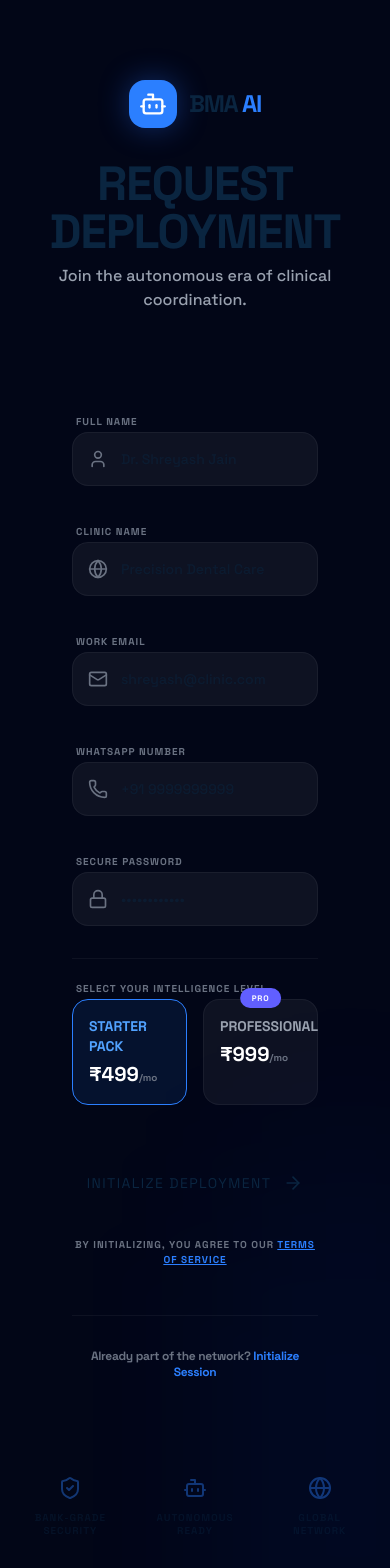
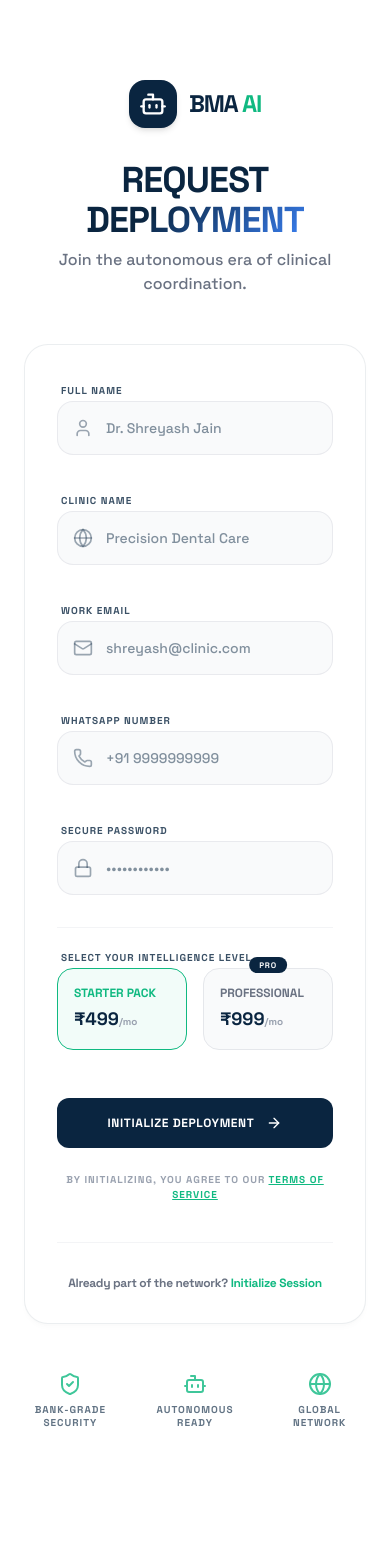
Before and after one commit to jainshreyash001-u/bookmyappointment, a React (Vite) app in the folder frontend/: page /signup in a window 390 px wide. Shown: the top 1568 px of the page. After the commit the page ends 1509 px from the top, so only its background shows below. Built offline with nearby package versions, Linux system fonts and the light colour scheme.

Commit message:
design: refine underlying pages contrast and button styles

```diff
--- a/frontend/src/pages/FeaturesPage.jsx
+++ b/frontend/src/pages/FeaturesPage.jsx
@@ -1,7 +1,7 @@
 import React from 'react';
 import { motion } from 'framer-motion';
 import { Link } from 'react-router-dom';
-import { MessageSquare, Calendar, Phone, ShieldCheck, Zap, Bot, UserCog, AlarmClock, Trash2, Globe, Mic, LayoutPanelTop, ChevronRight, Activity, Key } from 'lucide-react';
+import { MessageSquare, Phone, Trash2, LayoutPanelTop, UserCog, ChevronRight, Activity, Mic, Bot } from 'lucide-react';
 
 const FeaturesPage = () => {
   const features = [
@@ -9,15 +9,14 @@ const FeaturesPage = () => {
       icon: MessageSquare,
       title: 'WhatsApp Intelligence',
       desc: 'Our AI doesn\'t just read; it understands context. Patients get a natural booking experience on the app they already use.',
-      image: '/assets/whatsapp_3d_mockup.png',
-      color: 'blue',
+      color: 'emerald',
       points: ['Natural Language Processing', 'Instant Appointment Locking', 'Multilingual Fluency']
     },
     {
       icon: Mic,
       title: 'Voice & Text Omnichannel',
       desc: 'Patients can book via voice notes or text. The AI transcribes voice in real-time and responds with perfect clarity.',
-      color: 'cyan',
+      color: 'blue',
       points: ['Whisper v3 Transcription', 'Audio Sentiment Analysis', 'Instant Voice Replies']
     },
     {
@@ -37,7 +36,7 @@ const FeaturesPage = () => {
       icon: Trash2,
       title: '6-Hour Final Release',
       desc: 'Our system enforces a strict 6-hour confirmation cutoff. If a slot remains unconfirmed, it is automatically released to ensure zero empty chairs.',
-      color: 'red',
+      color: 'rose',
       points: [
         'Automatic slot recycling',
         'Manual override for PENDING status',
@@ -45,25 +44,36 @@ const FeaturesPage = () => {
         'Optimized for walk-in availability'
       ]
     },
-
     {
       icon: LayoutPanelTop,
       title: 'Website Booking Widget',
       desc: 'Embed our 3D intelligence into your existing site. A seamless bridge between your web presence and your dental chair.',
-      color: 'blue',
+      color: 'teal',
       points: ['1-Minute Integration', 'Custom Brand Styling', 'Mobile-First Design']
     },
     {
       icon: UserCog,
       title: 'Dentist-Agent Sync',
       desc: 'Total control. Monitor AI conversations in real-time and intervene whenever you need to add a personal touch.',
-      color: 'orange',
+      color: 'amber',
       points: ['Live Conversation Feed', 'Agent Takeover Mode', 'Strategic Analytics']
     }
   ];
 
+  // Helper map for tailwind classes to prevent compilation pruning
+  const colorClasses = {
+    emerald: { bg: 'bg-emerald-500/10', border: 'border-emerald-500/20', text: 'text-emerald-500', hoverBg: 'group-hover:bg-emerald-500' },
+    blue: { bg: 'bg-blue-500/10', border: 'border-blue-500/20', text: 'text-blue-500', hoverBg: 'group-hover:bg-blue-500' },
+    indigo: { bg: 'bg-indigo-500/10', border: 'border-indigo-500/20', text: 'text-indigo-500', hoverBg: 'group-hover:bg-indigo-500' },
+    rose: { bg: 'bg-rose-500/10', border: 'border-rose-500/20', text: 'text-rose-500', hoverBg: 'group-hover:bg-rose-500' },
+    teal: { bg: 'bg-teal-500/10', border: 'border-teal-500/20', text: 'text-teal-500', hoverBg: 'group-hover:bg-teal-500' },
+    amber: { bg: 'bg-amber-500/10', border: 'border-amber-500/20', text: 'text-amber-500', hoverBg: 'group-hover:bg-amber-500' }
+  };
+
   return (
-    <div className="pt-28 pb-20 px-6">
+    <div className="pt-28 pb-20 px-6 relative bg-white min-h-screen text-[#0a2540]">
+      <div className="mesh-gradient" />
+
       <div className="max-w-7xl mx-auto">
         {/* Header Section */}
         <div className="mb-16 text-center">
@@ -72,87 +82,96 @@ const FeaturesPage = () => {
             animate={{ opacity: 1 }}
             className="flex justify-center mb-4"
           >
-            <div className="px-4 py-1.5 rounded-full border border-blue-500/20 bg-blue-500/5 text-blue-400 text-xs font-bold tracking-[0.3em] uppercase">
+            <span className="px-4 py-1.5 rounded-full border border-[#10b981]/20 bg-[#10b981]/5 text-[#10b981] text-xs font-black tracking-widest uppercase">
               Technical Features
-            </div>
+            </span>
           </motion.div>
           <motion.h1
             initial={{ opacity: 0, y: 20 }}
             animate={{ opacity: 1, y: 0 }}
-            className="text-4xl lg:text-5xl font-black mb-6 tracking-tighter"
+            className="text-4xl lg:text-5xl font-black mb-6 tracking-tighter text-[#0a2540]"
           >
-            THE <span className="text-gradient">AUTONOMOUS</span> CORE
+            THE <span className="text-gradient-clinical">AUTONOMOUS</span> CORE
           </motion.h1>
-          <p className="text-xl text-gray-400 max-w-2xl mx-auto font-medium">
+          <p className="text-lg text-gray-500 max-w-2xl mx-auto font-medium">
             We've built a multi-layered intelligence system designed to handle every complexity of a modern dental practice.
           </p>
         </div>
 
         {/* Features Grid */}
         <div className="grid md:grid-cols-2 lg:grid-cols-3 gap-8">
-          {features.map((f, i) => (
+          {features.map((f, i) => {
+            const cls = colorClasses[f.color] || colorClasses.blue;
+            return (
               <motion.div
                 key={i}
                 initial={{ opacity: 0, y: 30 }}
                 whileInView={{ opacity: 1, y: 0 }}
                 viewport={{ once: true }}
                 transition={{ delay: i * 0.1 }}
-              className="cyber-card p-10 group"
+                className="clinical-card p-8 group flex flex-col justify-between"
               >
+                <div>
                   {/* Card Header */}
-              <div className="flex justify-between items-start mb-10">
-                <div className={`w-14 h-14 bg-${f.color}-500/10 rounded-2xl flex items-center justify-center border border-${f.color}-500/20 group-hover:bg-${f.color}-500 group-hover:scale-110 transition-all duration-500`}>
-                  <f.icon className={`w-7 h-7 text-${f.color}-400 group-hover:text-white transition-colors`} />
+                  <div className="flex justify-between items-start mb-8">
+                    <div className={`w-12 h-12 ${cls.bg} rounded-2xl flex items-center justify-center border ${cls.border} ${cls.hoverBg} group-hover:scale-110 transition-all duration-300`}>
+                      <f.icon className={`w-6 h-6 ${cls.text} group-hover:text-white transition-colors`} />
                     </div>
                     {f.premium && (
-                  <div className="px-3 py-1 bg-indigo-500/10 border border-indigo-500/20 text-indigo-400 text-[10px] font-black uppercase tracking-widest rounded-lg">
+                      <span className="px-2.5 py-1 bg-indigo-50 border border-indigo-100 text-indigo-600 text-[10px] font-black uppercase tracking-wider rounded-lg">
                         PRO
-                  </div>
+                      </span>
                     )}
                   </div>
 
-              <h3 className="text-2xl font-black mb-4 tracking-tight group-hover:text-blue-400 transition-colors">{f.title}</h3>
-              <p className="text-gray-400 text-sm leading-relaxed mb-10 font-medium">{f.desc}</p>
+                  <h3 className="text-xl font-extrabold mb-3 tracking-tight text-[#0a2540] group-hover:text-[#10b981] transition-colors">
+                    {f.title}
+                  </h3>
+                  <p className="text-gray-500 text-sm leading-relaxed mb-6 font-medium">
+                    {f.desc}
+                  </p>
 
                   {/* Data Points */}
-              <div className="space-y-4 mb-10">
+                  <div className="space-y-3 mb-8">
                     {f.points.map((point, j) => (
-                  <div key={j} className="flex items-center gap-3 text-[11px] font-bold text-gray-300 uppercase tracking-wider">
-                    <ChevronRight className="w-4 h-4 text-blue-500" />
-                    {point}
+                      <div key={j} className="flex items-start gap-2.5 text-[11px] font-bold text-gray-600 uppercase tracking-wider">
+                        <ChevronRight className="w-4 h-4 text-[#10b981] shrink-0 mt-0.5" />
+                        <span>{point}</span>
                       </div>
                     ))}
                   </div>
+                </div>
 
                 {/* Footer Visual */}
-              <div className="pt-6 border-t border-white/5 flex items-center justify-between opacity-30 group-hover:opacity-100 transition-opacity">
+                <div className="pt-5 border-t border-gray-100 flex items-center justify-between opacity-40 group-hover:opacity-100 transition-opacity">
                   <div className="flex gap-1">
                     {[1, 2, 3, 4, 5].map(b => (
-                    <div key={b} className="w-1 h-3 bg-blue-500/50 rounded-full" />
+                      <div key={b} className="w-1 h-3 bg-[#10b981]/50 rounded-full" />
                     ))}
                   </div>
-                <Activity className="w-4 h-4 text-blue-500" />
+                  <Activity className="w-4 h-4 text-[#10b981]" />
                 </div>
               </motion.div>
-          ))}
+            );
+          })}
         </div>
 
         {/* Global Capabilities Summary */}
         <motion.div
           initial={{ opacity: 0 }}
           whileInView={{ opacity: 1 }}
-          className="mt-20 p-10 rounded-[2.5rem] border border-white/5 bg-gradient-to-br from-blue-600/10 to-transparent relative overflow-hidden"
+          className="mt-20 p-10 rounded-[2.5rem] border border-gray-200/80 bg-[#0a2540] relative overflow-hidden text-white"
         >
-          <div className="relative z-10 flex flex-col lg:flex-row items-center justify-between gap-12">
-            <div className="max-w-xl">
-              <h2 className="text-3xl font-black mb-4 tracking-tight">READY FOR DEPLOYMENT?</h2>
-              <p className="text-gray-400 font-medium">Experience the next generation of dental practice management today.</p>
+          <div className="relative z-10 flex flex-col lg:flex-row items-center justify-between gap-8">
+            <div className="max-w-xl text-center lg:text-left">
+              <h2 className="text-3xl font-black mb-3 tracking-tight">READY FOR DEPLOYMENT?</h2>
+              <p className="text-gray-300 font-medium">Experience the next generation of dental practice management today.</p>
             </div>
-            <Link to="/signup" className="cyber-button px-12 py-5 whitespace-nowrap">
+            <Link to="/signup" className="clinical-btn-accent px-10 py-4.5 whitespace-nowrap text-xs tracking-wider uppercase font-black">
               INITIALIZE SETUP
             </Link>
           </div>
-          <Bot className="absolute -bottom-10 -right-10 w-64 h-64 text-white/5 rotate-12" />
+          <Bot className="absolute -bottom-10 -right-10 w-64 h-64 text-white/5 rotate-12 pointer-events-none" />
         </motion.div>
       </div>
     </div>
--- a/frontend/src/pages/SignupPage.jsx
+++ b/frontend/src/pages/SignupPage.jsx
@@ -5,29 +5,25 @@ import { Bot, Mail, Lock, ArrowRight, User, Phone, Globe, ShieldCheck } from 'lu
 
 const SignupPage = () => {
   const navigate = useNavigate();
-  const [step, setStep] = useState(1);
   const [formData, setFormData] = useState({
     name: '',
     email: '',
     clinic: '',
     phone: '',
     password: '',
-    plan: 'starter' // default plan
+    plan: 'starter'
   });
 
   const handleSubmit = (e) => {
     e.preventDefault();
-    // For demo: Mock Razorpay flow and navigate to onboarding
     localStorage.setItem('authToken', 'demo-token');
     localStorage.setItem('userPlan', formData.plan);
     navigate('/onboarding');
   };
 
   return (
-    <div className="min-h-screen relative flex items-center justify-center px-6 overflow-hidden bg-[#020617] py-20">
-      {/* Visual Background */}
+    <div className="min-h-screen relative flex items-center justify-center px-6 overflow-hidden bg-white py-20 text-[#0a2540]">
       <div className="mesh-gradient" />
-      <div className="absolute bottom-[-10%] right-[-10%] w-[40%] h-[40%] bg-blue-600/10 blur-[120px] rounded-full animate-pulse" />
 
       <motion.div
         initial={{ opacity: 0, scale: 0.95 }}
@@ -36,125 +32,125 @@ const SignupPage = () => {
       >
         <div className="text-center mb-12">
           <Link to="/" className="inline-flex items-center gap-3 group mb-8">
-            <div className="w-12 h-12 bg-blue-500 rounded-2xl flex items-center justify-center group-hover:scale-110 transition-transform shadow-[0_0_30px_rgba(37,99,235,0.4)]">
+            <div className="w-12 h-12 bg-[#0a2540] rounded-2xl flex items-center justify-center group-hover:scale-110 transition-transform shadow-md">
               <Bot className="w-7 h-7 text-white" />
             </div>
-            <span className="text-2xl font-black tracking-tighter">BMA <span className="text-blue-500">AI</span></span>
+            <span className="text-2xl font-black tracking-tighter text-[#0a2540]">BMA <span className="text-[#10b981]">AI</span></span>
           </Link>
-          <h1 className="text-5xl font-black tracking-tight uppercase">REQUEST <span className="text-gradient">DEPLOYMENT</span></h1>
-          <p className="text-gray-400 font-medium mt-2">Join the autonomous era of clinical coordination.</p>
+          <h1 className="text-4xl lg:text-5xl font-black tracking-tight uppercase text-[#0a2540]">
+            REQUEST <span className="text-gradient-clinical">DEPLOYMENT</span>
+          </h1>
+          <p className="text-gray-500 font-medium mt-2">Join the autonomous era of clinical coordination.</p>
         </div>
 
-        <div className="cyber-card p-12 relative overflow-hidden">
-          <div className="scanline" />
-
+        <div className="clinical-card p-8 sm:p-12 relative overflow-hidden">
           <form onSubmit={handleSubmit} className="space-y-8">
             <div className="grid md:grid-cols-2 gap-8">
               <div className="space-y-2">
-                <label className="text-[10px] font-black uppercase tracking-widest text-gray-500 ml-1">Full Name</label>
+                <label className="text-[10px] font-black uppercase tracking-widest text-[#0a2540]/80 ml-1">Full Name</label>
                 <div className="relative">
-                  <User className="absolute left-4 top-1/2 -translate-y-1/2 w-5 h-5 text-gray-500" />
+                  <User className="absolute left-4 top-1/2 -translate-y-1/2 w-5 h-5 text-[#0a2540]/40" />
                   <input
                     type="text" required placeholder="Dr. Shreyash Jain"
-                    className="w-full bg-white/5 border border-white/5 rounded-2xl py-4 pl-12 pr-6 text-sm font-medium focus:border-blue-500/50 focus:bg-blue-500/5 outline-none transition-all"
+                    className="w-full bg-gray-50 border border-gray-200/80 rounded-2xl py-4 pl-12 pr-6 text-sm font-medium focus:bg-white focus:border-[#10b981] focus:ring-1 focus:ring-[#10b981]/20 outline-none transition-all"
                   />
                 </div>
               </div>
 
               <div className="space-y-2">
-                <label className="text-[10px] font-black uppercase tracking-widest text-gray-500 ml-1">Clinic Name</label>
+                <label className="text-[10px] font-black uppercase tracking-widest text-[#0a2540]/80 ml-1">Clinic Name</label>
                 <div className="relative">
-                  <Globe className="absolute left-4 top-1/2 -translate-y-1/2 w-5 h-5 text-gray-500" />
+                  <Globe className="absolute left-4 top-1/2 -translate-y-1/2 w-5 h-5 text-[#0a2540]/40" />
                   <input
                     type="text" required placeholder="Precision Dental Care"
-                    className="w-full bg-white/5 border border-white/5 rounded-2xl py-4 pl-12 pr-6 text-sm font-medium focus:border-blue-500/50 focus:bg-blue-500/5 outline-none transition-all"
+                    className="w-full bg-gray-50 border border-gray-200/80 rounded-2xl py-4 pl-12 pr-6 text-sm font-medium focus:bg-white focus:border-[#10b981] focus:ring-1 focus:ring-[#10b981]/20 outline-none transition-all"
                   />
                 </div>
               </div>
 
               <div className="space-y-2">
-                <label className="text-[10px] font-black uppercase tracking-widest text-gray-500 ml-1">Work Email</label>
+                <label className="text-[10px] font-black uppercase tracking-widest text-[#0a2540]/80 ml-1">Work Email</label>
                 <div className="relative">
-                  <Mail className="absolute left-4 top-1/2 -translate-y-1/2 w-5 h-5 text-gray-500" />
+                  <Mail className="absolute left-4 top-1/2 -translate-y-1/2 w-5 h-5 text-[#0a2540]/40" />
                   <input
                     type="email" required placeholder="shreyash@clinic.com"
-                    className="w-full bg-white/5 border border-white/5 rounded-2xl py-4 pl-12 pr-6 text-sm font-medium focus:border-blue-500/50 focus:bg-blue-500/5 outline-none transition-all"
+                    className="w-full bg-gray-50 border border-gray-200/80 rounded-2xl py-4 pl-12 pr-6 text-sm font-medium focus:bg-white focus:border-[#10b981] focus:ring-1 focus:ring-[#10b981]/20 outline-none transition-all"
                   />
                 </div>
               </div>
 
               <div className="space-y-2">
-                <label className="text-[10px] font-black uppercase tracking-widest text-gray-500 ml-1">WhatsApp Number</label>
+                <label className="text-[10px] font-black uppercase tracking-widest text-[#0a2540]/80 ml-1">WhatsApp Number</label>
                 <div className="relative">
-                  <Phone className="absolute left-4 top-1/2 -translate-y-1/2 w-5 h-5 text-gray-500" />
+                  <Phone className="absolute left-4 top-1/2 -translate-y-1/2 w-5 h-5 text-[#0a2540]/40" />
                   <input
                     type="tel" required placeholder="+91 9999999999"
-                    className="w-full bg-white/5 border border-white/5 rounded-2xl py-4 pl-12 pr-6 text-sm font-medium focus:border-blue-500/50 focus:bg-blue-500/5 outline-none transition-all"
+                    className="w-full bg-gray-50 border border-gray-200/80 rounded-2xl py-4 pl-12 pr-6 text-sm font-medium focus:bg-white focus:border-[#10b981] focus:ring-1 focus:ring-[#10b981]/20 outline-none transition-all"
                   />
                 </div>
               </div>
             </div>
 
             <div className="space-y-2">
-              <label className="text-[10px] font-black uppercase tracking-widest text-gray-500 ml-1">Secure Password</label>
+              <label className="text-[10px] font-black uppercase tracking-widest text-[#0a2540]/80 ml-1">Secure Password</label>
               <div className="relative">
-                <Lock className="absolute left-4 top-1/2 -translate-y-1/2 w-5 h-5 text-gray-500" />
+                <Lock className="absolute left-4 top-1/2 -translate-y-1/2 w-5 h-5 text-[#0a2540]/40" />
                 <input
                   type="password" required placeholder="••••••••••••"
-                  className="w-full bg-white/5 border border-white/5 rounded-2xl py-4 pl-12 pr-6 text-sm font-medium focus:border-blue-500/50 focus:bg-blue-500/5 outline-none transition-all"
+                  className="w-full bg-gray-50 border border-gray-200/80 rounded-2xl py-4 pl-12 pr-6 text-sm font-medium focus:bg-white focus:border-[#10b981] focus:ring-1 focus:ring-[#10b981]/20 outline-none transition-all"
                   value={formData.password}
                   onChange={(e) => setFormData({...formData, password: e.target.value})}
                 />
               </div>
             </div>
 
-            <div className="space-y-4 pt-4 border-t border-white/5">
-              <label className="text-[10px] font-black uppercase tracking-widest text-gray-500 ml-1">Select Your Intelligence Level</label>
+            <div className="space-y-4 pt-4 border-t border-gray-100">
+              <label className="text-[10px] font-black uppercase tracking-widest text-[#0a2540]/80 ml-1">Select Your Intelligence Level</label>
               <div className="grid grid-cols-2 gap-4">
                 <div
                   onClick={() => setFormData({...formData, plan: 'starter'})}
-                  className={`cursor-pointer p-4 rounded-2xl border transition-all ${formData.plan === 'starter' ? 'bg-blue-500/10 border-blue-500 text-blue-400' : 'bg-white/5 border-white/5 text-gray-400 hover:border-white/20'}`}
+                  className={`cursor-pointer p-4 rounded-2xl border transition-all ${formData.plan === 'starter' ? 'bg-[#10b981]/5 border-[#10b981] text-[#10b981]' : 'bg-gray-50 border-gray-200 text-gray-500 hover:border-gray-300'}`}
                 >
-                  <div className="text-sm font-black uppercase mb-1">Starter Pack</div>
-                  <div className="text-xl font-black text-white">₹499<span className="text-[10px] text-gray-500">/mo</span></div>
+                  <div className="text-xs font-black uppercase mb-1">Starter Pack</div>
+                  <div className="text-lg font-black text-[#0a2540]">₹499<span className="text-[10px] text-gray-400 font-bold">/mo</span></div>
                 </div>
                 <div
                   onClick={() => setFormData({...formData, plan: 'pro'})}
-                  className={`cursor-pointer p-4 rounded-2xl border relative transition-all ${formData.plan === 'pro' ? 'bg-indigo-500/10 border-indigo-500 text-indigo-400' : 'bg-white/5 border-white/5 text-gray-400 hover:border-white/20'}`}
+                  className={`cursor-pointer p-4 rounded-2xl border relative transition-all ${formData.plan === 'pro' ? 'bg-[#0a2540]/5 border-[#0a2540] text-[#0a2540]' : 'bg-gray-50 border-gray-200 text-gray-500 hover:border-gray-300'}`}
                 >
-                  <div className="absolute -top-3 left-1/2 -translate-x-1/2 px-3 py-1 bg-indigo-500 text-white text-[8px] font-black tracking-widest uppercase rounded-full">PRO</div>
-                  <div className="text-sm font-black uppercase mb-1">Professional</div>
-                  <div className="text-xl font-black text-white">₹999<span className="text-[10px] text-gray-500">/mo</span></div>
+                  <div className="absolute -top-3 left-1/2 -translate-x-1/2 px-2.5 py-0.5 bg-[#0a2540] text-white text-[8px] font-black tracking-widest uppercase rounded-full">PRO</div>
+                  <div className="text-xs font-black uppercase mb-1">Professional</div>
+                  <div className="text-lg font-black text-[#0a2540]">₹999<span className="text-[10px] text-gray-400 font-bold">/mo</span></div>
                 </div>
               </div>
             </div>
 
             <div className="pt-4">
-              <button type="submit" className="w-full cyber-button py-5 text-sm tracking-widest uppercase flex items-center justify-center gap-3">
+              <button type="submit" className="clinical-btn-primary w-full py-4 text-xs tracking-wider uppercase font-black flex items-center justify-center gap-3">
                 INITIALIZE DEPLOYMENT
-                <ArrowRight className="w-5 h-5" />
+                <ArrowRight className="w-4 h-4" />
               </button>
-              <p className="text-[10px] text-center text-gray-500 mt-6 font-bold tracking-widest uppercase">
-                BY INITIALIZING, YOU AGREE TO OUR <a href="#" className="text-blue-500 underline">TERMS OF SERVICE</a>
+              <p className="text-[10px] text-center text-gray-400 mt-6 font-bold tracking-widest uppercase">
+                BY INITIALIZING, YOU AGREE TO OUR <a href="#" className="text-[#10b981] underline">TERMS OF SERVICE</a>
               </p>
             </div>
           </form>
 
-          <div className="mt-12 pt-8 border-t border-white/5 text-center">
+          <div className="mt-10 pt-8 border-t border-gray-100 text-center">
             <p className="text-gray-500 text-xs font-bold tracking-tight">
-              Already part of the network? <Link to="/login" className="text-blue-500 hover:text-blue-400">Initialize Session</Link>
+              Already part of the network? <Link to="/login" className="text-[#10b981] hover:text-[#0d9668] transition-colors">Initialize Session</Link>
             </p>
           </div>
         </div>
 
-        <div className="mt-12 grid grid-cols-3 gap-8 opacity-40">
+        <div className="mt-12 grid grid-cols-3 gap-8 opacity-80">
           {[
             { icon: ShieldCheck, text: 'Bank-Grade Security' },
             { icon: Bot, text: 'Autonomous Ready' },
             { icon: Globe, text: 'Global Network' }
           ].map((item, i) => (
-            <div key={i} className="flex flex-col items-center gap-3 text-center">
-              <item.icon className="w-6 h-6 text-blue-500" />
+            <div key={i} className="flex flex-col items-center gap-2 text-center text-[#0a2540]/80">
+              <item.icon className="w-6 h-6 text-[#10b981]" />
               <div className="text-[10px] font-black uppercase tracking-widest leading-tight">{item.text}</div>
             </div>
           ))}
```
Also changed, not shown: frontend/src/pages/AdminLoginPage.jsx (+29 -32 lines), frontend/src/pages/LoginPage.jsx (+20 -25 lines), frontend/src/pages/PricingPage.jsx (+23 -21 lines). Lines whose indentation alone changed are shown as unchanged.
